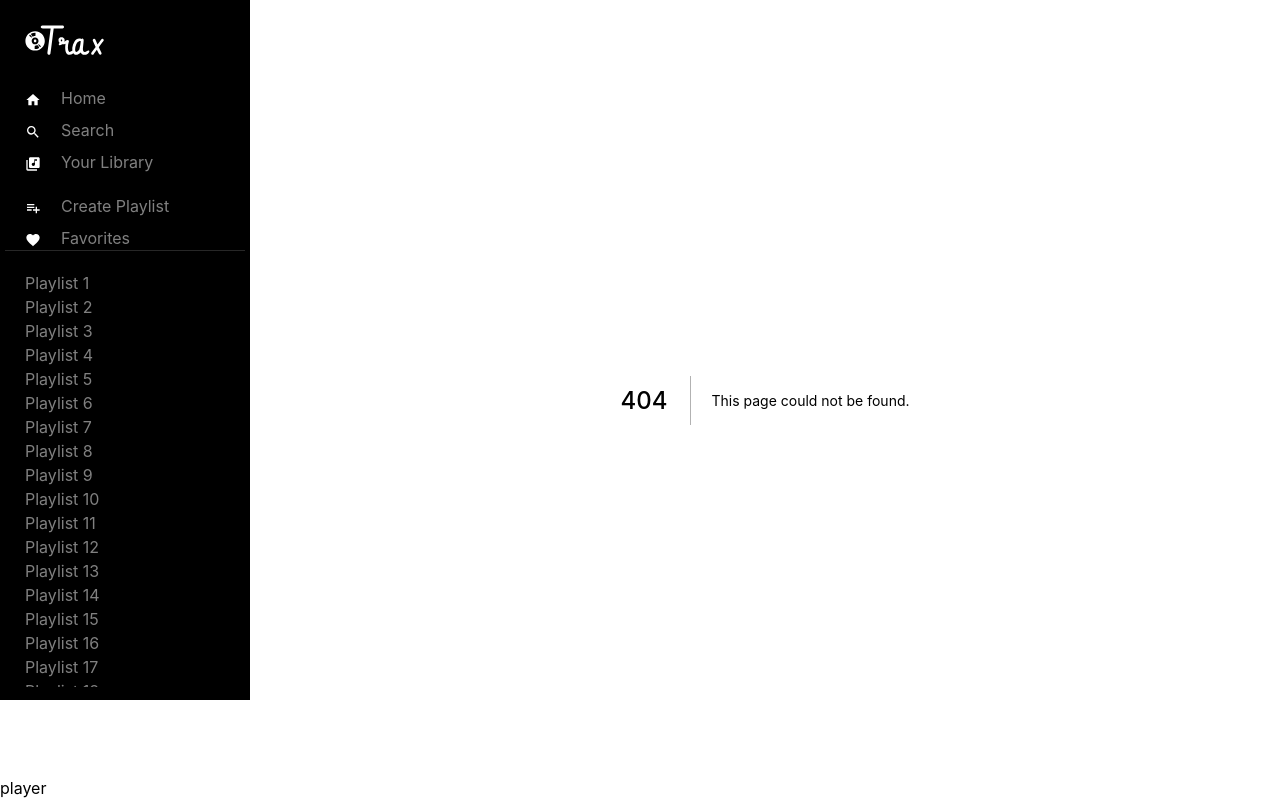
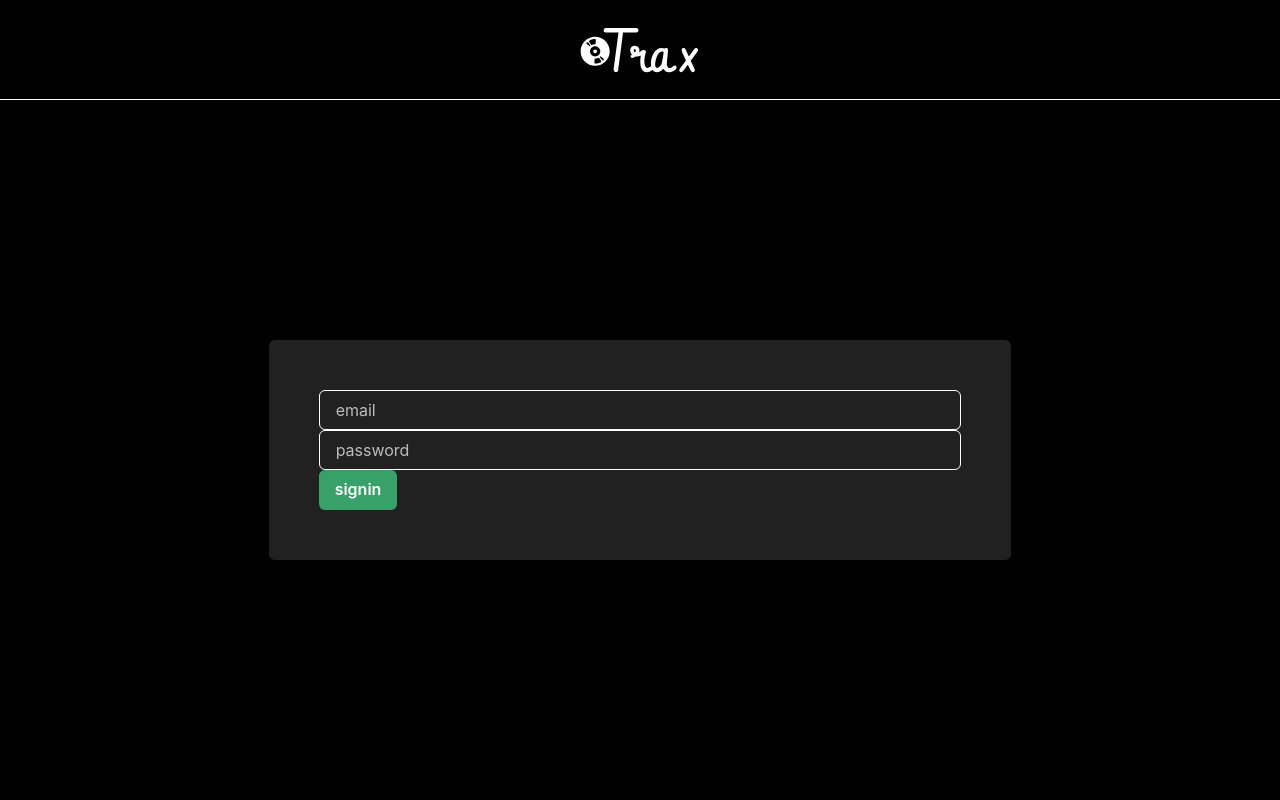
Before and after one commit to marinescudan/muzik, a Next.js app: page /signin in a window 1280 px wide. Before the commit this address had no page. Built offline with nearby package versions, Linux system fonts and the light colour scheme.

Commit message:
Adds authentication

```diff
--- /dev/null
+++ b/components/authForm.tsx
@@ -0,0 +1,65 @@
+import { Box, Flex, Input, Button } from '@chakra-ui/react'
+import { useRouter } from 'next/router'
+import { FC, useState } from 'react'
+import { useSWRConfig } from 'swr'
+import NextImage from 'next/image'
+import { auth } from '../lib/mutations'
+
+const AuthForm: FC<{ mode: 'signin' | 'signup' }> = ({ mode }) => {
+  const [email, setEmail] = useState('')
+  const [password, setPassword] = useState('')
+  const [isLoading, setIsLoading] = useState(false)
+  const router = useRouter()
+
+  const handleSubmit = async (e) => {
+    e.preventDefault()
+    setIsLoading(true)
+
+    await auth(mode, { email, password })
+    setIsLoading(false)
+    router.push('/')
+  }
+
+  return (
+    <Box height="100vh" width="100vw" bg="black" color="white">
+      <Flex
+        justify="center"
+        align="center"
+        height="100px"
+        borderBottom="white 1px solid"
+      >
+        <NextImage src="/logo.svg" height={60} width={120} />
+      </Flex>
+      <Flex justify="center" align="center" height="calc(100vh - 100px)">
+        <Box padding="50px" bg="gray.900" borderRadius="6px">
+          <form onSubmit={handleSubmit}>
+            <Input
+              placeholder="email"
+              type="email"
+              onChange={(e) => setEmail(e.target.value)}
+            />
+            <Input
+              placeholder="password"
+              type="password"
+              onChange={(e) => setPassword(e.target.value)}
+            />
+            <Button
+              type="submit"
+              bg="green.500"
+              isLoading={isLoading}
+              sx={{
+                '&:hover': {
+                  bg: 'green.300',
+                },
+              }}
+            >
+              {mode}
+            </Button>
+          </form>
+        </Box>
+      </Flex>
+    </Box>
+  )
+}
+
+export default AuthForm
--- a/components/sidebar.tsx
+++ b/components/sidebar.tsx
@@ -6,7 +6,7 @@
   ListItem,
   ListIcon,
   Divider,
-  Center,
+  // Center,
   LinkBox,
   LinkOverlay,
 } from '@chakra-ui/layout'
--- /dev/null
+++ b/lib/auth.ts
@@ -0,0 +1,33 @@
+import jwt from 'jsonwebtoken'
+import { NextApiRequest, NextApiResponse } from 'next'
+import prisma from './prisma'
+
+export const validateRoute = (handler) => {
+  return async (req: NextApiRequest, res: NextApiResponse) => {
+    const token = req.cookies.TRAX_ACCESS_TOKEN
+
+    if (token) {
+      let user
+
+      try {
+        const { id } = jwt.verify(token, 'hello')
+        user = await prisma.user.findUnique({
+          where: { id },
+        })
+
+        if (!user) {
+          throw new Error('Not real user')
+        }
+      } catch (error) {
+        res.status(401)
+        res.json({ error: 'Not Authorizied' })
+        return
+      }
+
+      return handler(req, res, user)
+    }
+
+    res.status(401)
+    res.json({ error: 'Not Authorizied' })
+  }
+}
--- /dev/null
+++ b/lib/fetcher.ts
@@ -0,0 +1,10 @@
+export default function fetcher(url: string, data = undefined) {
+  return fetch(`${window.location.origin}/api${url}`, {
+    method: data ? 'POST' : 'GET',
+    credentials: 'include',
+    headers: {
+      'Content-Type': 'application/json',
+    },
+    body: JSON.stringify(data),
+  })
+}
--- /dev/null
+++ b/lib/mutations.ts
@@ -0,0 +1,8 @@
+import fetcher from './fetcher'
+
+export const auth = (
+  mode: 'signin' | 'signup',
+  body: { email: string; password: string }
+) => {
+  return fetcher(`/${mode}`, body)
+}
--- a/pages/_app.tsx
+++ b/pages/_app.tsx
@@ -33,9 +33,13 @@
 const MyApp = ({ Component, pageProps }) => {
   return (
     <ChakraProvider theme={theme}>
-      <PlayerLayout>
+      {Component.authPage ? (
         <Component {...pageProps} />
-      </PlayerLayout>
+      ) : (
+        <PlayerLayout>
+          <Component {...pageProps} />
+        </PlayerLayout>
+      )}
     </ChakraProvider>
   )
 }
--- a/pages/api/hello.js
+++ /dev/null
@@ -1,5 +0,0 @@
-// Next.js API route support: https://nextjs.org/docs/api-routes/introduction
-
-export default function handler(req, res) {
-  res.status(200).json({ name: 'John Doe' })
-}
--- /dev/null
+++ b/pages/api/me.ts
@@ -0,0 +1,5 @@
+import { validateRoute } from '../../lib/auth'
+
+export default validateRoute((req, res, user) => {
+  res.json(user)
+})
--- /dev/null
+++ b/pages/api/signin.ts
@@ -0,0 +1,45 @@
+import bcrypt from 'bcrypt'
+import jwt from 'jsonwebtoken'
+import cookie from 'cookie'
+import { NextApiRequest, NextApiResponse } from 'next'
+import prisma from '../../lib/prisma'
+
+export default async (req: NextApiRequest, res: NextApiResponse) => {
+  const { email, password } = req.body
+
+  const user = await prisma.user.findUnique({
+    where: {
+      email,
+    },
+  })
+
+  if (user && bcrypt.compareSync(password, user.password)) {
+    const token = jwt.sign(
+      {
+        id: user.id,
+        email: user.email,
+        time: Date.now(),
+      },
+      'hello',
+      {
+        expiresIn: '8h',
+      }
+    )
+
+    res.setHeader(
+      'Set-Cookie',
+      cookie.serialize('TRAX_ACCESS_TOKEN', token, {
+        httpOnly: true,
+        maxAge: 8 * 60 * 60,
+        path: '/',
+        sameSite: 'lax',
+        secure: process.env.NODE_ENV === 'production',
+      })
+    )
+
+    res.json(user)
+  } else {
+    res.status(401)
+    res.json({ error: 'Email or Password is wrong' })
+  }
+}
--- /dev/null
+++ b/pages/signin.tsx
@@ -0,0 +1,9 @@
+import AuthForm from '../components/authForm'
+
+const Signin = () => {
+  return <AuthForm mode="signin" />
+}
+
+Signin.authPage = true
+
+export default Signin
```
Also changed, not shown: pages/_middleware.ts (added, +12 -0 lines), pages/signup.tsx (added, +9 -0 lines).
